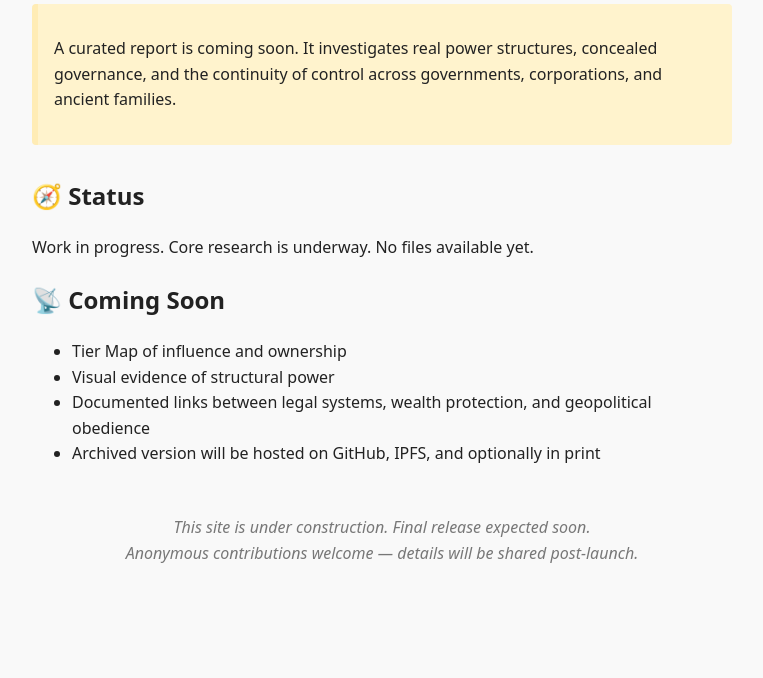
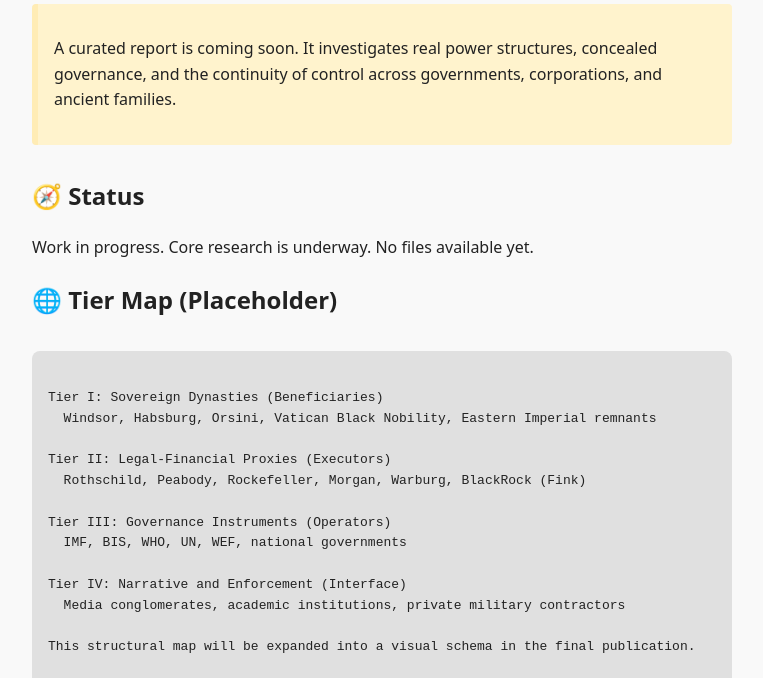
Before and after one commit to solarchive/earth-journal, a plain HTML site: page docs/index.html in a window 1280 px wide. Shown: the part 122-800 px from the top of the page, without its empty margins (258-1021 px from the left). Drawn offline with Linux system fonts and the light colour scheme.

Commit message:
add manifest, tier-map

```diff
--- a/docs/index.html
+++ b/docs/index.html
@@ -31,6 +31,14 @@
       margin-top: 3rem;
       text-align: center;
     }
+    .tier-map {
+      margin: 2rem 0;
+      background: #e0e0e0;
+      padding: 1rem;
+      border-radius: 8px;
+      font-family: monospace;
+      white-space: pre-wrap;
+    }
   </style>
 </head>
 <body>
@@ -45,12 +53,29 @@
   <h2>🧭 Status</h2>
   <p>Work in progress. Core research is underway. No files available yet.</p>
 
+  <h2>🌐 Tier Map (Placeholder)</h2>
+  <div class="tier-map">
+Tier I: Sovereign Dynasties (Beneficiaries)
+  Windsor, Habsburg, Orsini, Vatican Black Nobility, Eastern Imperial remnants
+
+Tier II: Legal-Financial Proxies (Executors)
+  Rothschild, Peabody, Rockefeller, Morgan, Warburg, BlackRock (Fink)
+
+Tier III: Governance Instruments (Operators)
+  IMF, BIS, WHO, UN, WEF, national governments
+
+Tier IV: Narrative and Enforcement (Interface)
+  Media conglomerates, academic institutions, private military contractors
+
+This structural map will be expanded into a visual schema in the final publication.
+  </div>
+
   <h2>📡 Coming Soon</h2>
   <ul>
-    <li>Tier Map of influence and ownership</li>
-    <li>Visual evidence of structural power</li>
-    <li>Documented links between legal systems, wealth protection, and geopolitical obedience</li>
-    <li>Archived version will be hosted on GitHub, IPFS, and optionally in print</li>
+    <li>Full visual Tier Map of influence and ownership</li>
+    <li>Forensic report on how control is sustained legally, not democratically</li>
+    <li>Evidence and citation transcripts from AI-led investigations</li>
+    <li>Printable, mirrorable manifesto under Creative Commons Zero</li>
   </ul>
 
   <p class="notice">This site is under construction. Final release expected soon.<br />
```
Also changed, not shown: 1 other file.
